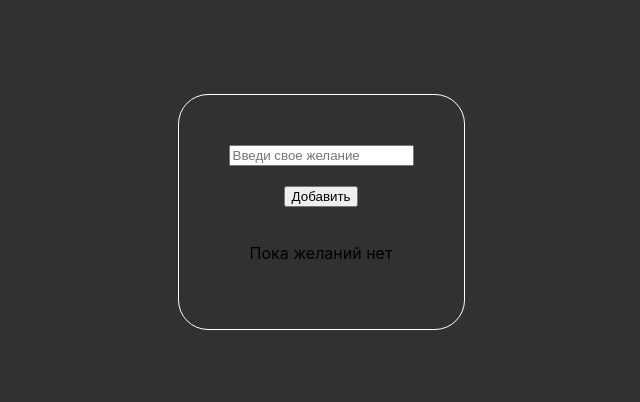
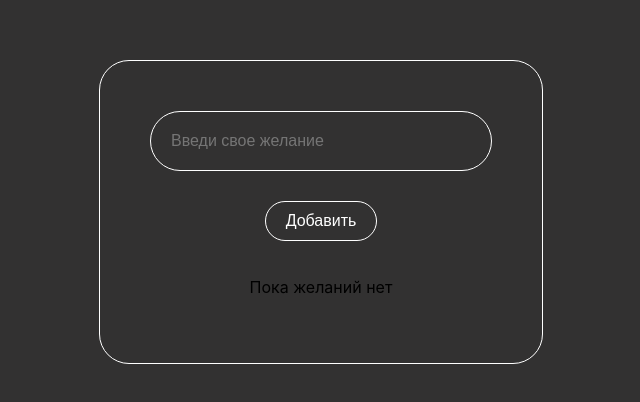
Before and after one commit to SaparovPetr/Task-SimpleWishlist, a React (Create React App) app: page / in a window 1280 px wide. Shown: the part 188-590 px from the top of the page, without its empty margins (319-959 px from the left). Built offline with nearby package versions, Linux system fonts and the light colour scheme.

Commit message:
containerStyle and  buttonStyle commpleted

```diff
--- a/src/App.tsx
+++ b/src/App.tsx
@@ -56,9 +56,27 @@ function App() {
 		margin: "40px 50px",
 	};
 
-	const inputStyle: React.CSSProperties = {};
+	const inputStyle: React.CSSProperties = {
+		padding: "20px",
+		fontSize: "16px",
+		marginBottom: "10px",
+		width: "300px",
+		border: "1px solid white",
+		background: "#323131",
+		borderRadius: "30px",
+		color: "white",
+	};
 
-	const buttonStyle: React.CSSProperties = {};
+	const buttonStyle: React.CSSProperties = {
+		padding: "10px 20px",
+		fontSize: "16px",
+		cursor: "pointer",
+		borderRadius: "30px",
+		color: "white",
+		border: "1px solid white",
+		background: "#323131",
+		wordBreak: "normal",
+	};
 
 	const listStyle: React.CSSProperties = {};
 
```
